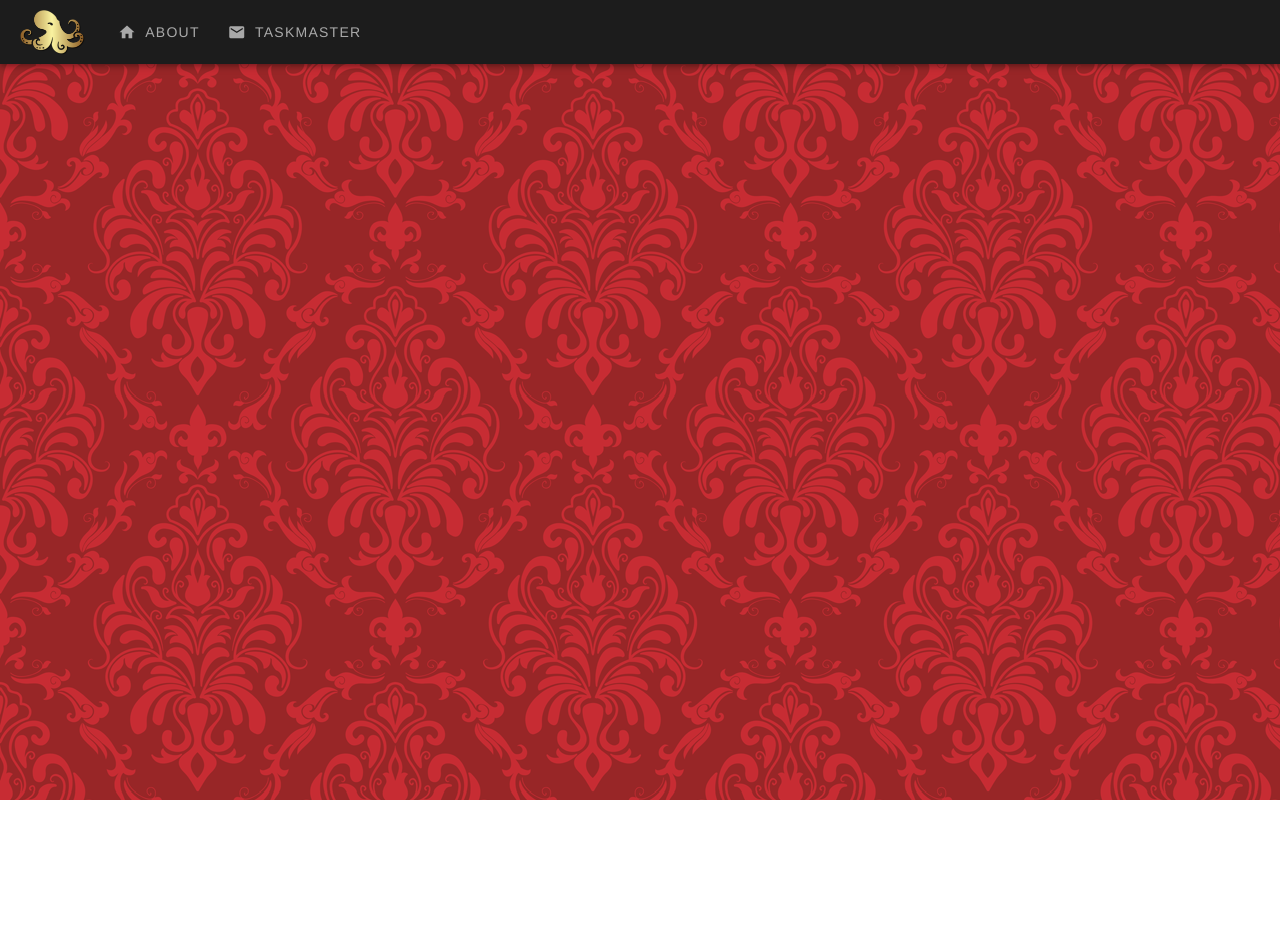
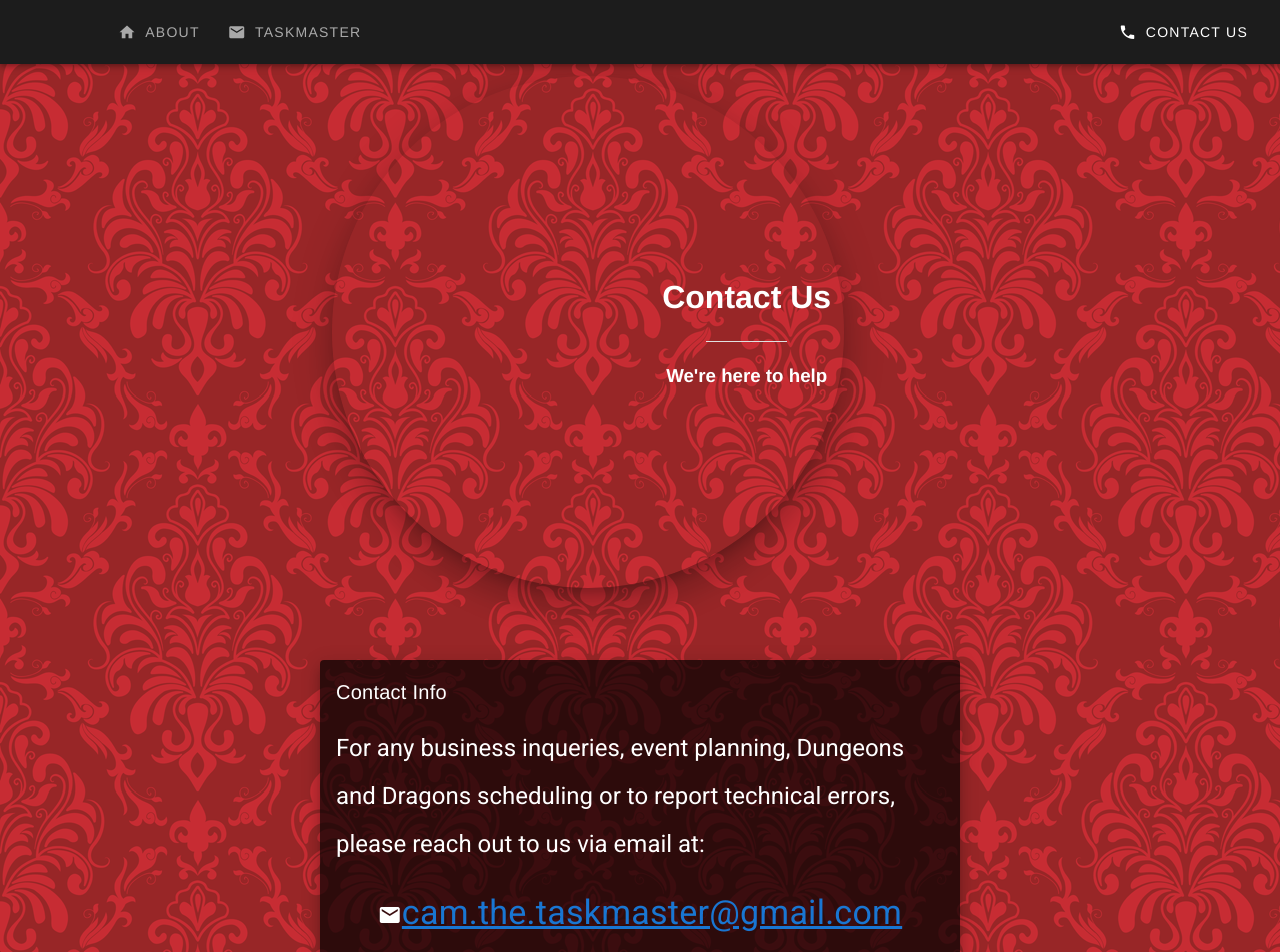
Before and after one commit to C-Dahr/cams-website-legacy, a Vue app: page /contact in a window 1280 px wide. Shown: the top 952 px of the page. Before the commit the page ends 800 px from the top, so only its background shows below. Built offline with nearby package versions, Linux system fonts and the light colour scheme.

Commit message:
Added Step5 and contact page

```diff
--- a/src/components/Navbar.vue
+++ b/src/components/Navbar.vue
@@ -22,6 +22,15 @@
             </v-btn>
         </v-toolbar-items>
         <v-spacer></v-spacer>
+            <v-btn
+                plain
+                key="Contact Us"
+                to="/contact"
+                target="_blank"
+            >
+                <v-icon left dark>mdi-phone</v-icon>
+                Contact Us
+            </v-btn>
     </v-app-bar>
 </template>
 
--- /dev/null
+++ b/src/components/taskmaster/Step5.vue
@@ -0,0 +1,88 @@
+<template>
+    <v-card dark max-width="60%" color="rgb(0, 0, 0, 0.7)" class="elevation-10">
+        <v-card-title class="white--text text-xl-h4">
+            Almost there!
+        </v-card-title>
+        <v-card-text class="white--text text-lg-h5 text-left" style="line-height: 2;" color="rgb(50, 50, 50, 1)">
+            <v-row>
+                <v-col>
+                    Only a couple more to go! Let's see what's up next.
+                </v-col>
+            </v-row>
+            <v-row>
+                <v-col class="text-center">ERROR 404: PUZZLE NOT FOUND</v-col>
+            </v-row>
+            <v-row>
+                <v-col class="text-center"><img src="badurl.PnG"/></v-col>
+            </v-row>
+        </v-card-text>
+        <v-row justify="center">
+            <v-col cols="8">
+                <v-text-field v-model="code" :error="wrong" label="Answer" v-on:keyup.enter="checkCode"></v-text-field>
+            </v-col>
+        </v-row>
+        <v-row>
+            <v-col>
+                <v-btn
+                    x-large
+                    light
+                    @click="checkCode"
+                >
+                    Submit
+                </v-btn>
+            </v-col>
+        </v-row>
+        <transition name="fade">
+        <v-card-text class="white--text text-lg-h5 text-left" style="line-height: 2;" v-if="wrong">
+            <v-row >
+                <v-col>
+                    Not much use guessing, it could be anything. There's gotta be a way to figure out the code.
+                </v-col>
+            </v-row>
+        </v-card-text>
+        </transition>
+        <v-card-text class="white--text text-lg-h5 text-left" style="line-height: 2;">
+            <v-row >
+                <v-col>
+                    Oh what the hell. Oops, sorry. This puzzle is completely broken. I don't really know what to do here now, I guess you're stuck waiting until someone <b>contacts</b> support.
+                </v-col>
+            </v-row>
+        </v-card-text>
+        <v-card-actions class="justify-center pb-5">
+        </v-card-actions>
+        </v-card>
+</template>
+
+<script>
+
+export default {
+    name: 'Step5',
+    components: {
+
+    },
+    data() {
+		return {
+            username: localStorage.getItem("Username"),
+            code: "",
+            wrong: false,
+		}
+	},
+    methods: {
+        checkCode() {
+            if(this.code.toUpperCase() === "1234ZACHSMELLS"){
+                this.step5();
+            }else{
+                this.wrong=true;
+            }
+        },
+        step5() {
+            this.$parent.step5();
+        }
+    }
+};
+
+</script>
+
+<style>
+
+</style>
--- a/src/router/index.js
+++ b/src/router/index.js
@@ -1,8 +1,8 @@
 import Vue from 'vue'
 import VueRouter from 'vue-router'
 import Home from '../views/Home.vue'
-import About from '../views/About.vue'
 import Taskmaster from '../views/Taskmaster.vue'
+import Contact from '../views/Contact.vue'
 
 Vue.use(VueRouter)
 
@@ -13,11 +13,6 @@ const routes = [
     component: Home
   },
   {
-    path: '/about',
-    name: 'About',
-    component: About
-  },
-  {
     path: '/',
     name: 'Default',
     component: Home
@@ -26,6 +21,11 @@ const routes = [
     path: '/taskmaster',
     name: 'Taskmaster',
     component: Taskmaster
+  },
+  {
+    path: '/contact',
+    name: 'Contact',
+    component: Contact
   }
 ]
 
--- /dev/null
+++ b/src/views/Contact.vue
@@ -0,0 +1,63 @@
+<template>
+	<v-container fill-height fluid>
+		<v-row>
+			<v-col>
+				<v-row class="mb-15" align="center" justify="center">
+					<v-col cols="2">
+                        <v-avatar class="elevation-20" size="512">
+							<v-img src="../assets/callie_1.png" alt="Cameron"></v-img>
+						</v-avatar>
+					</v-col>
+					<v-col  cols="4" align="center">
+						<h1 class="white--text text-xl-h1">Contact Us</h1>
+						<v-divider class="mt-5 mb-5" color="white" width="20%"></v-divider>
+						<h3 class="white--text text-xl-h4">We're here to help</h3>
+					</v-col>
+				</v-row>
+				<v-row class="mt-15" justify="center">
+					<v-card dark max-width="50%" color="rgb(0, 0, 0, 0.7)" class="elevation-10">
+						<v-card-title class="white--text text-xl-h4">
+							Contact Info
+						</v-card-title>
+						<v-card-text class="white--text text-lg-h5 text-left" style="line-height: 2;">
+                            <v-row>
+                                <v-col>
+                                    For any business inqueries, event planning, Dungeons and Dragons scheduling or to report technical errors, please reach out to us via email at:
+                                </v-col>
+                            </v-row>
+                            <v-row>
+                                <v-col class="text-center text-lg-h4">
+                                    <v-icon>mdi-email</v-icon>
+                                    <a href="mailto:cam.the.taskmaster@gmail.com">cam.the.taskmaster@gmail.com</a>
+                                </v-col>
+                            </v-row>
+                            <v-row>
+                                <v-col>
+                                    and we will be sure to get back to you as soon as possible.
+                                </v-col>
+                            </v-row>
+						</v-card-text>
+					</v-card>
+				</v-row>
+			</v-col>
+		</v-row>
+	</v-container>
+</template>
+
+<script>
+
+export default {
+	name: 'Home',
+	components: {
+	},
+	data() {
+		return {
+		}
+	},
+}
+
+</script>
+
+<style>
+
+</style>
--- a/src/views/Taskmaster.vue
+++ b/src/views/Taskmaster.vue
@@ -30,6 +30,9 @@
 					<transition name="fade">
 						<Step4 v-if="step==4"/>
 					</transition>
+					<transition name="fade">
+						<Step5 v-if="step==5"/>
+					</transition>
 				</v-row>
 				<v-row class="mt-15 mb-10" align="center" justify="center">
 					<v-btn
@@ -51,6 +54,7 @@ import Step1 from '../components/taskmaster/Step1.vue'
 import Step2 from '../components/taskmaster/Step2.vue'
 import Step3 from '../components/taskmaster/Step3.vue'
 import Step4 from '../components/taskmaster/Step4.vue'
+import Step5 from '../components/taskmaster/Step5.vue'
 
 export default {
 	name: 'Home',
@@ -60,6 +64,7 @@ export default {
 		Step2,
 		Step3,
 		Step4,
+		Step5,
 	},
 	created() {
 		var storedStep = localStorage.getItem('TaskmasterStep')
@@ -96,6 +101,10 @@ export default {
 			this.step=5
 			localStorage.setItem("TaskmasterStep", this.step)
 		},
+		step5() {
+			this.step=6
+			localStorage.setItem("TaskmasterStep", this.step)
+		},
 		reset() {
 			localStorage.setItem("Username", "")
 			this.step=0
```
Also changed, not shown: src/assets/callie_1.png (added).
